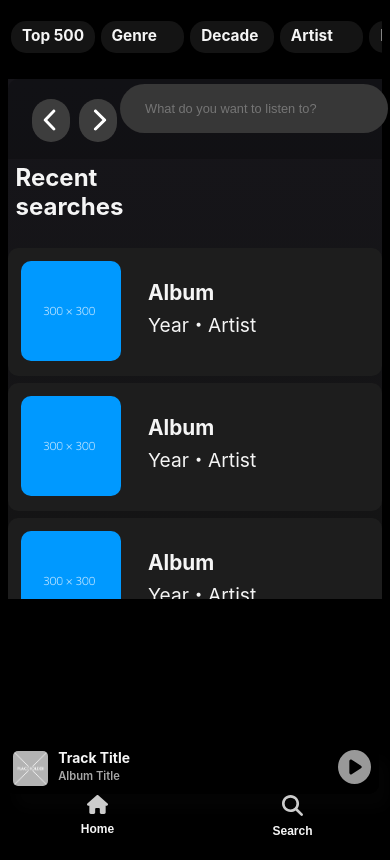
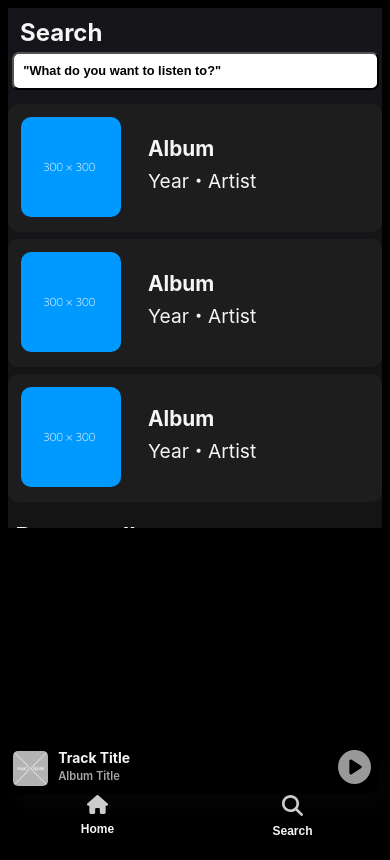
Before and after one commit to ma-boles/SpotifyApp, a React (Create React App) app in the folder my-spotify500-app/: page /Search in a window 390 px wide. Built offline with nearby package versions, Linux system fonts and the light colour scheme.

Commit message:
git commit -m "progress on search mobile"

```diff
--- a/my-spotify500-app/src/pages/Search.js
+++ b/my-spotify500-app/src/pages/Search.js
@@ -8,6 +8,11 @@ export default function Search() {
     return (
         <>
         <section className="search">
+
+            <div className="search--mobile--div">
+                <h2 className="search--mobile--h2">Search</h2>
+                <button className="search--mobile--input">"What do you want to listen to?"</button>
+            </div>
             <nav className="search--nav">
                     <img src={left} className='search--arrowLeft'></img>
                     <img src={right} className='search--arrowRight'></img>
--- a/my-spotify500-app/src/styles/Search.css
+++ b/my-spotify500-app/src/styles/Search.css
@@ -1,3 +1,4 @@
+
 p {
     color: whitesmoke;
 }
@@ -13,7 +14,8 @@ p {
 
 
 .search--nav {
-    background-color: rgba(0, 0, 0, 0.185);
+    /*background-color: rgba(0, 0, 0, 0.185);*/
+    background-color: black;
     width: 100%;
     height: 5em;
     border-top-left-radius: 10px;
@@ -81,3 +83,56 @@ p {
     text-align: left;
     margin-left: 2%;
 }
+
+@media screen and (max-width: 425px) {
+    .side {
+        display: none;
+    }
+    .search--nav {
+        display: none;
+    }
+    .search--header {
+        display: none;
+    }
+    .search--mobile--div {
+        text-align: left;
+    }
+    .search--mobile--h2 {
+        color: whitesmoke;
+        background-color: transparent;
+        margin-left: 12px;
+        margin-top: 10px;
+        margin-bottom: 0px;
+    }
+    .search--mobile--input {
+        background-color: white;
+        width: 98%;
+        font-size: .8rem;
+        color: black;
+        border-radius: 7px;
+        text-align: left;
+        margin-top:5px;
+        margin-right: 0px;
+        margin-left: 4px;
+    }
+    .search--arrowLeft,
+    .search--arrowRight {
+        display: none;
+    }
+    .search--recent {
+        display: none;
+    }
+
+    .search--input {
+        border-radius: 10px;
+        border: none;
+        height: 2em;
+        width: 22em;
+        text-indent: 20px;
+        color: whitesmoke;
+        background-color: rgb(55, 55, 55);
+        position: absolute;
+        top: 0px;
+        display: none;
+    }
+}
```
